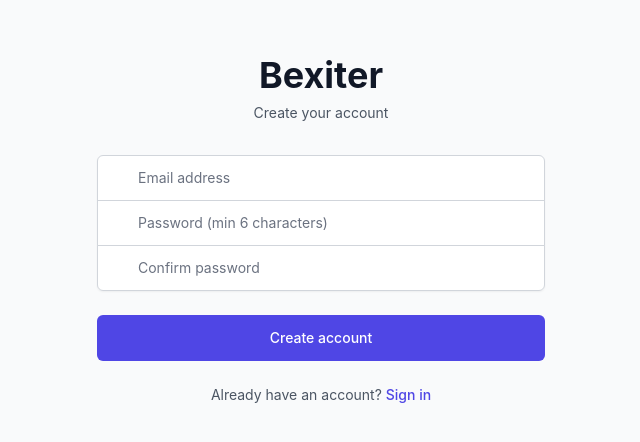
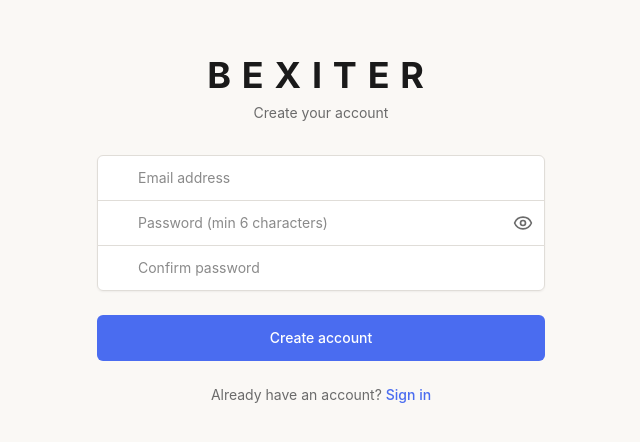
Before and after one commit to SandroPasqual/bexiter, a Next.js app: page /signup in a window 1280 px wide. Shown: the part 170-612 px from the top of the page, without its empty margins (319-959 px from the left). Built offline with nearby package versions, Linux system fonts and the light colour scheme; no server answers.

Commit message:
fix: redirect to login after signup, consistent styling, show/hide password on signup

```diff
--- a/src/app/(auth)/signup/page.tsx
+++ b/src/app/(auth)/signup/page.tsx
@@ -1,17 +1,19 @@
 'use client'
 
 import { useState } from 'react'
+import { useRouter } from 'next/navigation'
 import { useAuth } from '@/contexts/AuthContext'
-import { Loader2, Mail, Lock, AlertCircle, CheckCircle } from 'lucide-react'
+import { Loader2, Mail, Lock, AlertCircle, Eye, EyeOff } from 'lucide-react'
 
 export default function SignupPage() {
   const [email, setEmail] = useState('')
   const [password, setPassword] = useState('')
   const [confirmPassword, setConfirmPassword] = useState('')
   const [error, setError] = useState('')
-  const [success, setSuccess] = useState(false)
   const [loading, setLoading] = useState(false)
+  const [showPassword, setShowPassword] = useState(false)
   const { signUp } = useAuth()
+  const router = useRouter()
 
   const handleSubmit = async (e: React.FormEvent) => {
     e.preventDefault()
@@ -35,40 +37,16 @@ export default function SignupPage() {
       setError(error.message || 'Failed to create account')
       setLoading(false)
     } else {
-      setSuccess(true)
-      setLoading(false)
+      router.push('/login')
     }
   }
 
-  if (success) {
-    return (
-      <div className="min-h-screen flex items-center justify-center bg-gray-50 dark:bg-gray-900 px-4">
-        <div className="max-w-md w-full space-y-8 text-center">
-          <CheckCircle className="h-16 w-16 text-green-500 mx-auto" />
-          <h2 className="text-2xl font-bold text-gray-900 dark:text-white">
-            Check your email
-          </h2>
-          <p className="text-gray-600 dark:text-gray-400">
-            We sent a confirmation link to <strong>{email}</strong>.
-            Click the link to activate your account.
-          </p>
-          <a
-            href="/login"
-            className="inline-block text-indigo-600 hover:text-indigo-500 dark:text-indigo-400"
-          >
-            Back to login
-          </a>
-        </div>
-      </div>
-    )
-  }
-
   return (
-    <div className="min-h-screen flex items-center justify-center bg-gray-50 dark:bg-gray-900 px-4">
+    <div className="min-h-screen flex items-center justify-center bg-[var(--background)] px-4">
       <div className="max-w-md w-full space-y-8">
         <div className="text-center">
-          <h1 className="text-4xl font-bold text-gray-900 dark:text-white">Bexiter</h1>
-          <p className="mt-2 text-sm text-gray-600 dark:text-gray-400">
+          <h1 className="text-4xl font-bold tracking-[0.3em] text-[var(--foreground)]">BEXITER</h1>
+          <p className="mt-2 text-sm text-[var(--muted)]">
             Create your account
           </p>
         </div>
@@ -89,7 +67,7 @@ export default function SignupPage() {
                   required
                   value={email}
                   onChange={(e) => setEmail(e.target.value)}
-                  className="appearance-none rounded-none relative block w-full px-3 pl-10 py-3 border border-gray-300 dark:border-gray-700 placeholder-gray-500 text-gray-900 dark:text-white dark:bg-gray-800 rounded-t-md focus:outline-none focus:ring-indigo-500 focus:border-indigo-500 focus:z-10 sm:text-sm"
+                  className="appearance-none rounded-none relative block w-full px-3 pl-10 py-3 border border-[var(--border-color)] placeholder-[var(--placeholder)] text-[var(--foreground)] bg-[var(--input-bg)] rounded-t-md focus:outline-none focus:ring-2 focus:ring-[var(--accent)] focus:border-transparent focus:z-10 sm:text-sm"
                   placeholder="Email address"
                 />
               </div>
@@ -103,14 +81,21 @@ export default function SignupPage() {
                 <input
                   id="password"
                   name="password"
-                  type="password"
+                  type={showPassword ? 'text' : 'password'}
                   autoComplete="new-password"
                   required
                   value={password}
                   onChange={(e) => setPassword(e.target.value)}
-                  className="appearance-none rounded-none relative block w-full px-3 pl-10 py-3 border border-gray-300 dark:border-gray-700 placeholder-gray-500 text-gray-900 dark:text-white dark:bg-gray-800 focus:outline-none focus:ring-indigo-500 focus:border-indigo-500 focus:z-10 sm:text-sm"
+                  className="appearance-none rounded-none relative block w-full px-3 pl-10 pr-10 py-3 border border-[var(--border-color)] placeholder-[var(--placeholder)] text-[var(--foreground)] bg-[var(--input-bg)] focus:outline-none focus:ring-2 focus:ring-[var(--accent)] focus:border-transparent focus:z-10 sm:text-sm"
                   placeholder="Password (min 6 characters)"
                 />
+                <button
+                  type="button"
+                  onClick={() => setShowPassword(!showPassword)}
+                  className="absolute inset-y-0 right-0 pr-3 flex items-center text-[var(--muted)] hover:text-[var(--foreground)]"
+                >
+                  {showPassword ? <EyeOff className="h-5 w-5" /> : <Eye className="h-5 w-5" />}
+                </button>
               </div>
             </div>
             <div>
@@ -122,12 +107,12 @@ export default function SignupPage() {
                 <input
                   id="confirm-password"
                   name="confirm-password"
-                  type="password"
+                  type={showPassword ? 'text' : 'password'}
                   autoComplete="new-password"
                   required
                   value={confirmPassword}
                   onChange={(e) => setConfirmPassword(e.target.value)}
-                  className="appearance-none rounded-none relative block w-full px-3 pl-10 py-3 border border-gray-300 dark:border-gray-700 placeholder-gray-500 text-gray-900 dark:text-white dark:bg-gray-800 rounded-b-md focus:outline-none focus:ring-indigo-500 focus:border-indigo-500 focus:z-10 sm:text-sm"
+                  className="appearance-none rounded-none relative block w-full px-3 pl-10 pr-10 py-3 border border-[var(--border-color)] placeholder-[var(--placeholder)] text-[var(--foreground)] bg-[var(--input-bg)] rounded-b-md focus:outline-none focus:ring-2 focus:ring-[var(--accent)] focus:border-transparent focus:z-10 sm:text-sm"
                   placeholder="Confirm password"
                 />
               </div>
@@ -135,7 +120,7 @@ export default function SignupPage() {
           </div>
 
           {error && (
-            <div className="flex items-center gap-2 text-red-600 dark:text-red-400 text-sm">
+            <div className="flex items-center gap-2 text-[var(--danger)] text-sm">
               <AlertCircle className="h-4 w-4" />
               {error}
             </div>
@@ -145,7 +130,7 @@ export default function SignupPage() {
             <button
               type="submit"
               disabled={loading}
-              className="group relative w-full flex justify-center py-3 px-4 border border-transparent text-sm font-medium rounded-md text-white bg-indigo-600 hover:bg-indigo-700 focus:outline-none focus:ring-2 focus:ring-offset-2 focus:ring-indigo-500 disabled:opacity-50 disabled:cursor-not-allowed"
+              className="group relative w-full flex justify-center py-3 px-4 border border-transparent text-sm font-medium rounded-md text-white bg-[var(--accent)] hover:bg-[var(--accent-hover)] focus:outline-none focus:ring-2 focus:ring-offset-2 focus:ring-[var(--accent)] disabled:opacity-50 disabled:cursor-not-allowed"
             >
               {loading ? (
                 <Loader2 className="h-5 w-5 animate-spin" />
@@ -156,8 +141,8 @@ export default function SignupPage() {
           </div>
 
           <div className="text-center text-sm">
-            <span className="text-gray-600 dark:text-gray-400">Already have an account? </span>
-            <a href="/login" className="font-medium text-indigo-600 hover:text-indigo-500 dark:text-indigo-400">
+            <span className="text-[var(--muted)]">Already have an account? </span>
+            <a href="/login" className="font-medium text-[var(--accent)] hover:text-[var(--accent-hover)]">
               Sign in
             </a>
           </div>
```
